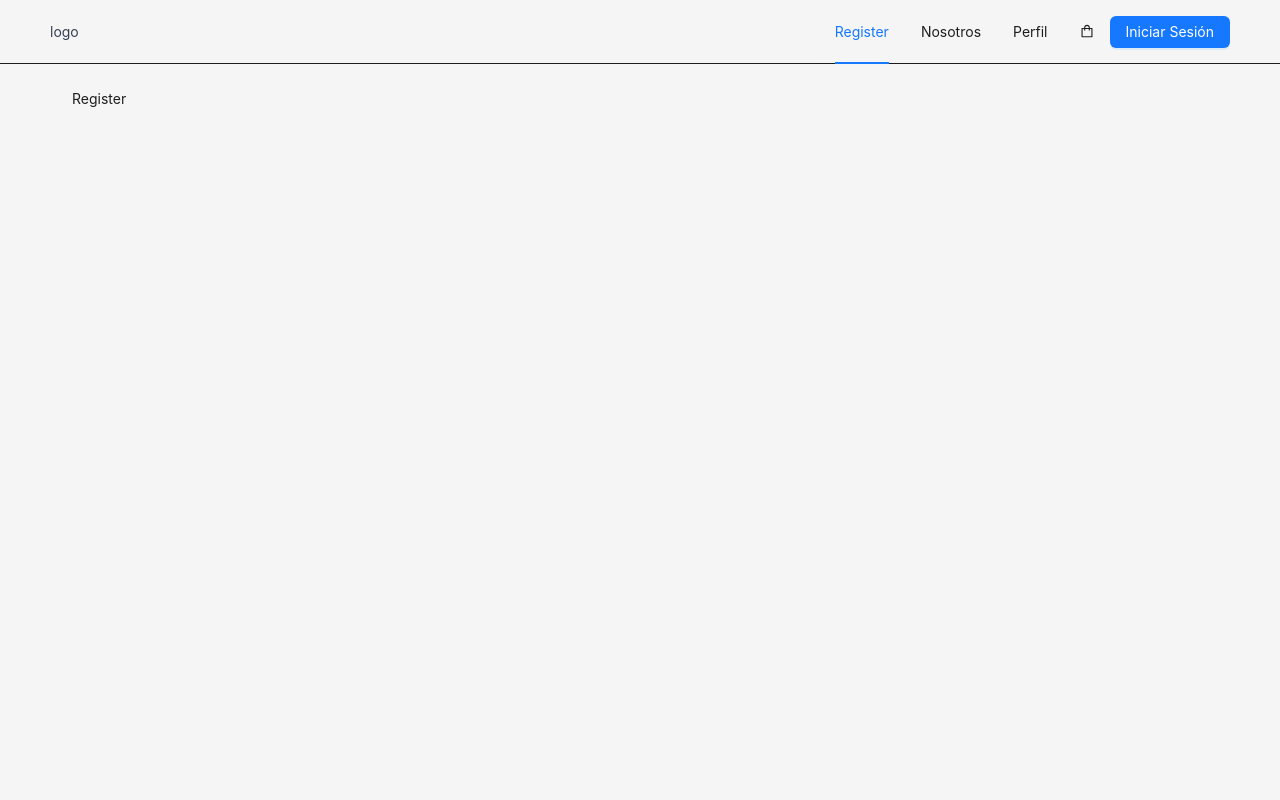
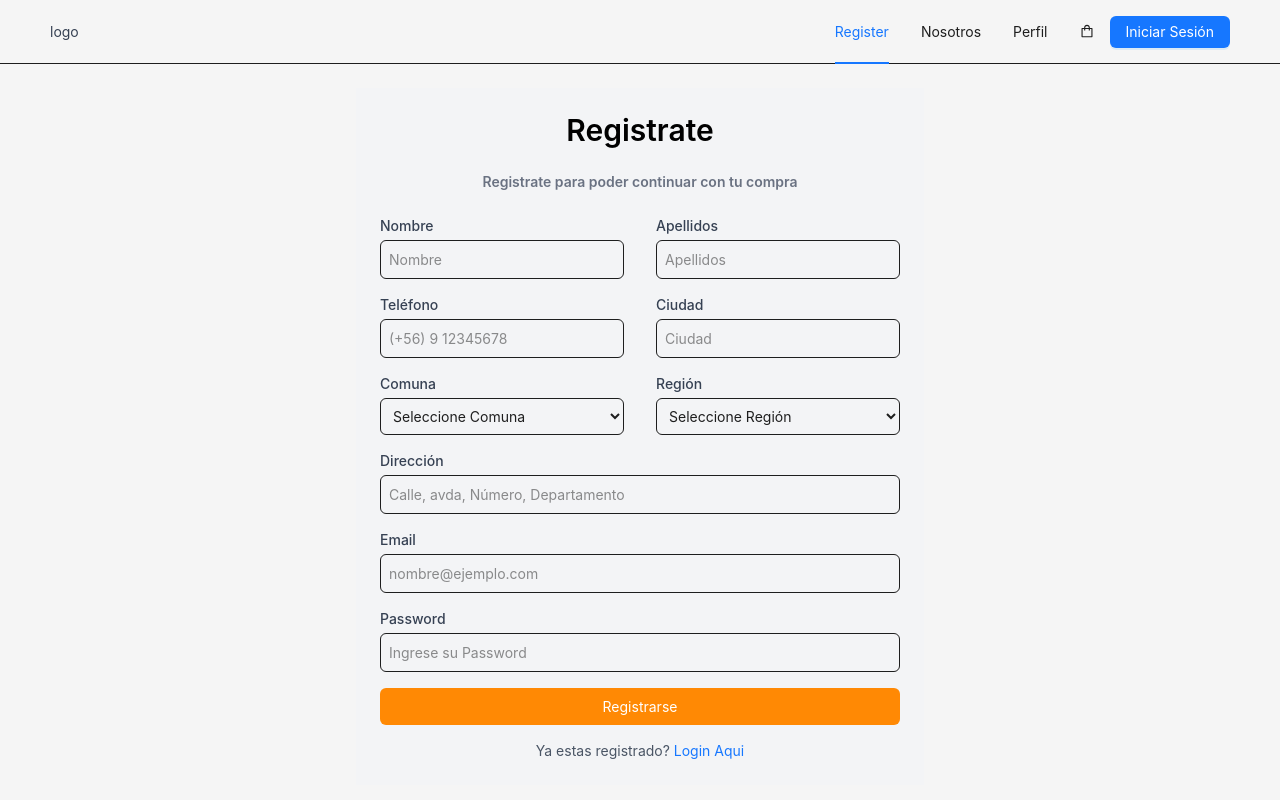
Before and after one commit to alonsotrina/Front-Pasteleria, a React (Vite) app: page /register in a window 1280 px wide. Shown: the top 800 px of the page. Built offline with nearby package versions, Linux system fonts and the light colour scheme; no server answers.

Commit message:
subiendo componente RegisterForm y Page Register

```diff
--- a/index.html
+++ b/index.html
@@ -4,7 +4,7 @@
     <meta charset="UTF-8" />
     <link rel="icon" type="image/svg+xml" href="/vite.svg" />
     <meta name="viewport" content="width=device-width, initial-scale=1.0" />
-    <title>Vite + React</title>
+    <title>Dolce Vita</title>
     <link href="/dist/styles.css" rel="stylesheet">
   </head>
   <body>
--- /dev/null
+++ b/src/components/RegisterForm/RegisterForm.jsx
@@ -0,0 +1,212 @@
+
+import React from 'react'
+import { useState } from 'react';
+import { useAuth } from '../../hooks/useAuth';
+import { useNavigate } from 'react-router-dom';
+
+
+const RegisterForm = () => {
+    const { handleSession } = useAuth();
+
+	const [user, setUser] = useState({
+		token: 'token user secret',
+		role: 'admin',
+		username: '',
+		email: '',
+		password: '',
+	});
+
+	const handleOnChange = (event) => {
+		const { name, value } = event.target;
+		setUser({
+			...user,
+			[name]: value,
+		});
+	};
+
+	const navigate = useNavigate();
+
+	const handleSubmit = (event) => {
+		event.preventDefault();
+		handleSession(user);
+
+		navigate('/admin');
+	};
+
+	return (
+		<form
+			onSubmit={handleSubmit}
+			className="space-y-4"
+		>
+			<div class="grid grid-cols-1 gap-x-8 gap-y-6 sm:grid-cols-2">
+				<div>
+					<label
+						htmlFor="nombre"
+						className="block text-sm font-medium text-gray-700"
+					>
+						Nombre
+					</label>
+					<input
+						onChange={handleOnChange}
+						type="text"
+						id="nombre_user"
+						name="nombre_user"
+						placeholder='Nombre'
+						className="mt-1 p-2 w-full border rounded-md focus:border-gray-200 focus:outline-none focus:ring-2 focus:ring-offset-2 focus:ring-gray-300 transition-colors duration-300"
+					/>
+				</div>
+				<div>
+					<label
+						htmlFor="apellido"
+						className="block text-sm font-medium text-gray-700"
+					>
+						Apellidos
+					</label>
+					<input
+						onChange={handleOnChange}
+						type="text"
+						id="apellido_user"
+						name="apellido_user"
+						placeholder='Apellidos'
+						className="mt-1 p-2 w-full border rounded-md focus:border-gray-200 focus:outline-none focus:ring-2 focus:ring-offset-2 focus:ring-gray-300 transition-colors duration-300"
+					/>
+				</div>
+			</div>
+				<div class="grid grid-cols-1 gap-x-8 gap-y-6 sm:grid-cols-2">
+					<div>
+					<label
+						htmlFor="Telefono"
+						className="block text-sm font-medium text-gray-700"
+					>
+					Teléfono
+					</label>
+					<input
+						onChange={handleOnChange}
+						type="text"
+						id="telefono_user"
+						name="telefono_user"
+						placeholder='(+56) 9 12345678'
+						className="mt-1 p-2 w-full border rounded-md focus:border-gray-200 focus:outline-none focus:ring-2 focus:ring-offset-2 focus:ring-gray-300 transition-colors duration-300"
+					/>
+					</div>
+					<div>
+					<label
+						htmlFor="Ciudad"
+						className="block text-sm font-medium text-gray-700"
+					>
+						Ciudad
+					</label>
+					<input
+						onChange={handleOnChange}
+						type="text"
+						id="ciudad"
+						name="ciudad"
+						placeholder='Ciudad'
+						className="mt-1 p-2 w-full border rounded-md focus:border-gray-200 focus:outline-none focus:ring-2 focus:ring-offset-2 focus:ring-gray-300 transition-colors duration-300"
+					/>
+				</div>
+			</div>
+			<div class="grid grid-cols-1 gap-x-8 gap-y-6 sm:grid-cols-2">
+			<div>
+					<label
+						htmlFor="Comuna"
+						className="block text-sm font-medium text-gray-700"
+					>
+					Comuna
+					</label>
+					<select
+						onChange={handleOnChange}
+						type="text"
+						id="comuna"
+						name="comuna"
+						placeholder='Comuna'
+						className="mt-1 p-2 w-full border rounded-md focus:border-gray-200 focus:outline-none focus:ring-2 focus:ring-offset-2 focus:ring-gray-300 transition-colors duration-300"
+					>
+					<option selected>Seleccione Comuna</option>
+					<option value="STGO">Santiago</option>
+					<option value="VLLS">Valparaíso</option>
+					</select>
+				</div>
+				<div>
+					<label
+						htmlFor="Comuna"
+						className="block text-sm font-medium text-gray-700"
+					>
+					Región
+					</label>
+					<select
+						onChange={handleOnChange}
+						type="text"
+						id="Region"
+						name="region"
+						placeholder='Region'
+						className="mt-1 p-2 w-full border rounded-md focus:border-gray-200 focus:outline-none focus:ring-2 focus:ring-offset-2 focus:ring-gray-300 transition-colors duration-300"
+					>
+					<option selected>Seleccione Región</option>
+					<option value="STGO">Región Metropolitana</option>
+					<option value="VLLS">Región de Valparaíso</option>
+					</select>
+				</div>
+			</div>
+				<div>
+					<label
+					htmlFor="direccion"
+					className="block text-sm font-medium text-gray-700"
+				>
+					Dirección
+				</label>
+				<input
+					onChange={handleOnChange}
+					type="text"
+					id="direccion"
+					name="direccion"
+					placeholder='Calle, avda, Número, Departamento'
+					className="mt-1 p-2 w-full border rounded-md focus:border-gray-200 focus:outline-none focus:ring-2 focus:ring-offset-2 focus:ring-gray-300 transition-colors duration-300"
+				/>
+			</div>
+
+			<div>
+				<label
+					htmlFor="email"
+					className="block text-sm font-medium text-gray-700"
+				>
+					Email
+				</label>
+				<input
+					onChange={handleOnChange}
+					type="text"
+					id="email"
+					name="email"
+					placeholder='nombre@ejemplo.com'
+					className="mt-1 p-2 w-full border rounded-md focus:border-gray-200 focus:outline-none focus:ring-2 focus:ring-offset-2 focus:ring-gray-300 transition-colors duration-300"
+				/>
+			</div>
+			<div>
+				<label
+					htmlFor="password"
+					className="block text-sm font-medium text-gray-700"
+				>
+					Password
+				</label>
+				<input
+					onChange={handleOnChange}
+					type="password"
+					id="password"
+					name="password"
+					placeholder='Ingrese su Password'
+					className="mt-1 p-2 w-full border rounded-md focus:border-gray-200 focus:outline-none focus:ring-2 focus:ring-offset-2 focus:ring-gray-300 transition-colors duration-300"
+				/>
+			</div>
+			<div>
+				<button
+					type="submit"
+					className="w-full bg-orange-400 text-white p-2 rounded-md hover:bg-orange-600 focus:outline-none focus:bg-black focus:outline-none focus:ring-2 focus:ring-offset-2 focus:ring-gray-900 transition-colors duration-300"
+				>
+					Registrarse
+				</button>
+			</div>
+		</form>
+	);
+};
+
+export default RegisterForm;
--- a/src/components/index.js
+++ b/src/components/index.js
@@ -1,3 +1,4 @@
 export * from './componentExample';
 export { default as LoginModal } from './LoginModal/LoginModal';
 export * from './ui';
+export { default as RegisterForm } from './registerform/RegisterForm';
--- a/src/pages/Register/Register.jsx
+++ b/src/pages/Register/Register.jsx
@@ -1,9 +1,43 @@
-import React from 'react'
+import react from 'react';
+import React, { Fragment } from 'react';
+import RegisterForm from '../../components/registerform/RegisterForm';
+import { Link } from 'react-router-dom';
+
 
 const Register = () => {
-  return (
-    <div>Register</div>
-  )
-}
+	return (
+		<Fragment>
+			<div className="flex h-screen justify-center items-start">
 
-export default Register
+				<div className="w-full bg-gray-100 lg:w-1/2 flex items-center justify-center">
+					<div className="max-w-xl w-full p-6">
+						<h1 className="text-3xl font-semibold mb-6 text-black text-center">
+							Registrate
+						</h1>
+						<h1 className="text-sm font-semibold mb-6 text-gray-500 text-center">
+							Registrate para poder continuar con tu compra{' '}
+						</h1>
+						<div className="mt-4 flex flex-col lg:flex-row items-center justify-between">
+
+						</div>
+
+						<RegisterForm />
+						<div className="mt-4 text-sm text-gray-600 text-center">
+							<p>
+								Ya estas registrado?{' '}
+								<Link
+									to="/login"
+									className="text-black hover:underline"
+								>
+									Login Aqui
+								</Link>
+							</p>
+						</div>
+					</div>
+				</div>
+			</div>
+		</Fragment>
+	);
+};
+
+export default Register;
```
Also changed, not shown: package.json (+4 -3 lines), 2 other files (tests, documents, lock files or other folders).
